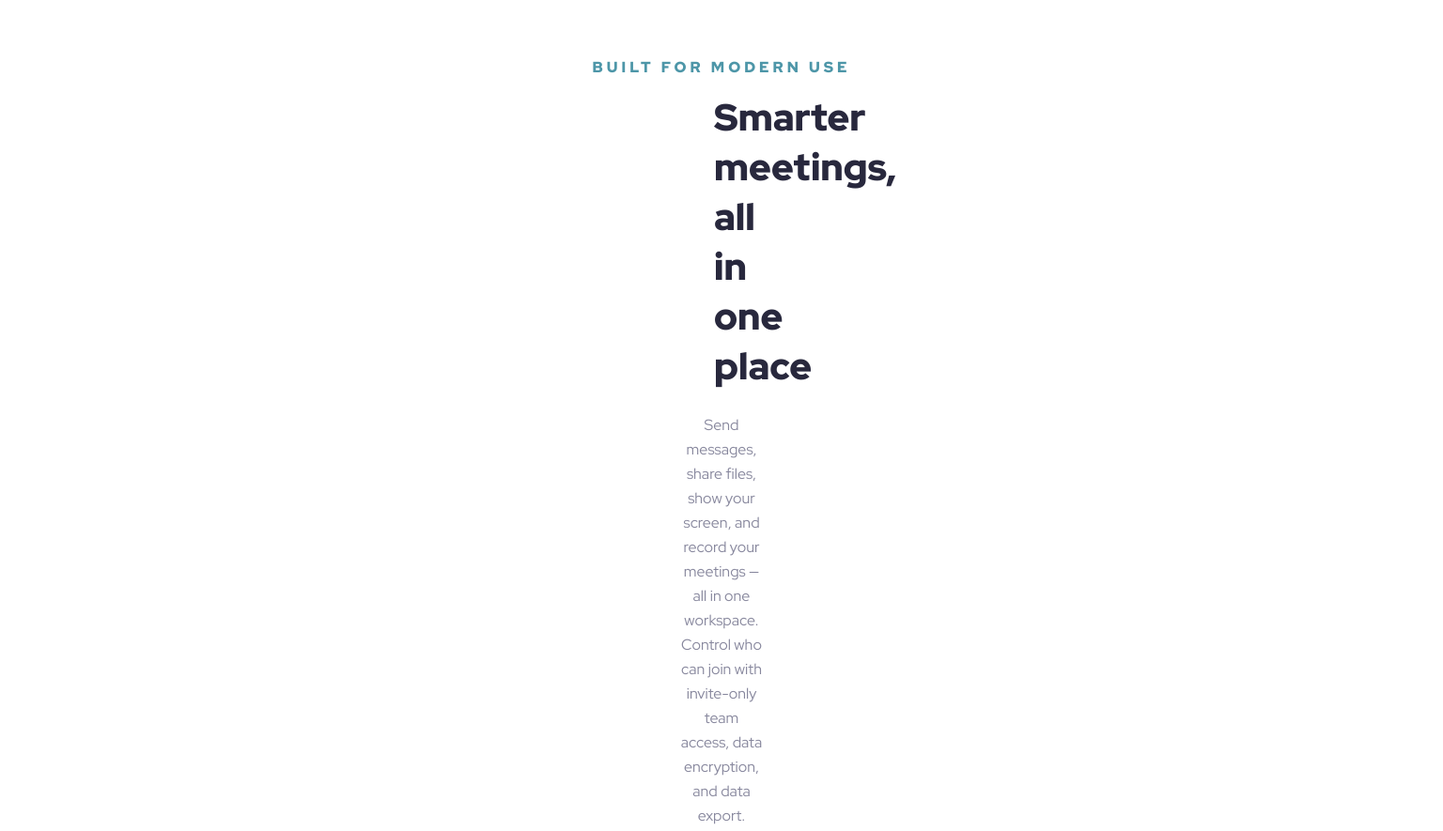
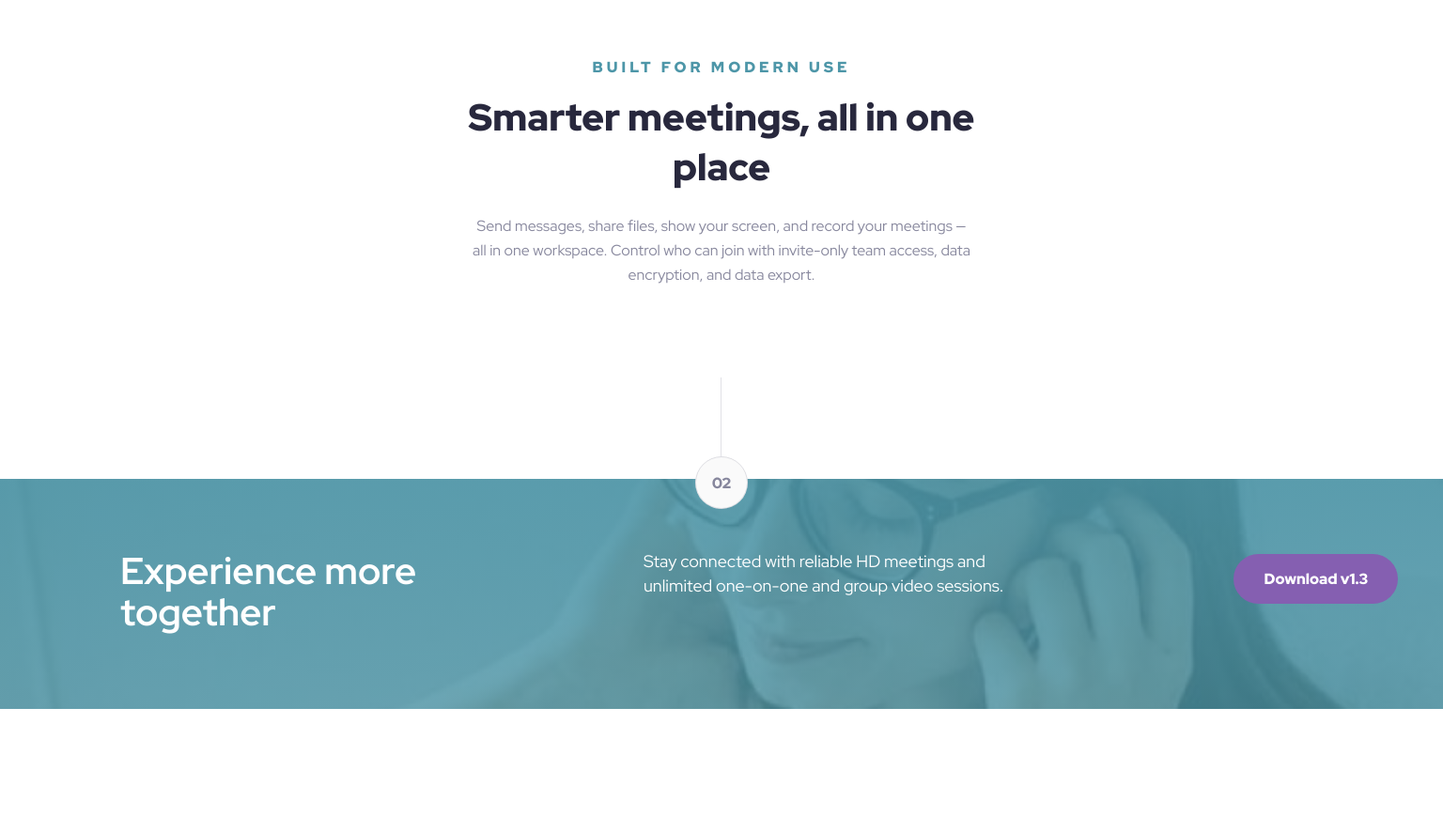
Before and after one commit to TheCoderGuru/meet-landing-page, a website: page src/index.html in a window 1536 px wide. Shown: the part 1091-1976 px from the top of the page at 94% size. After the commit the page ends 1846 px from the top, so only its background shows below. Drawn offline with nearby package versions, Linux system fonts and the light colour scheme; files that its build step writes are made by us from their sources.

Commit message:
Updated the code in the style.scss file in terms of margins for the hero section and the experience section

```diff
--- a/src/sass/style.scss
+++ b/src/sass/style.scss
@@ -259,15 +259,15 @@ img {
   }
 
   .hero__title{
-    padding-inline: 8em;
+    padding-inline: 5em;
   }
 
   .hero__subtitle{
-    margin-inline: 30em;
+    margin-inline: 19em;
   }
 
   .grid__content__title{
-    padding-inline: 18em;
+    padding-inline: 11.3em;
   }
 
   .grid img{
@@ -278,22 +278,23 @@ img {
   }
 
   .grid__content__description{
-    padding-inline: 39em;
+    padding-inline: 25em;
+    font-weight: 500;
   }
 
   .experience{
     display: flex;
 
     &__title{
-      margin-block-start: .5em;
-      margin-inline: 2em;
+      margin-block-start: .7em;
+      margin-inline-start: 2em;
       text-align: left;
     }
 
     &__description{
       text-align: left;
        margin-block-start: 1.5em;
-       padding-inline: 19em;
+       padding-inline: 8em;
     }
 
     &__div{
```
Also changed, not shown: README-template.md (deleted), README.md, public/css/style.css, 1 other file.
